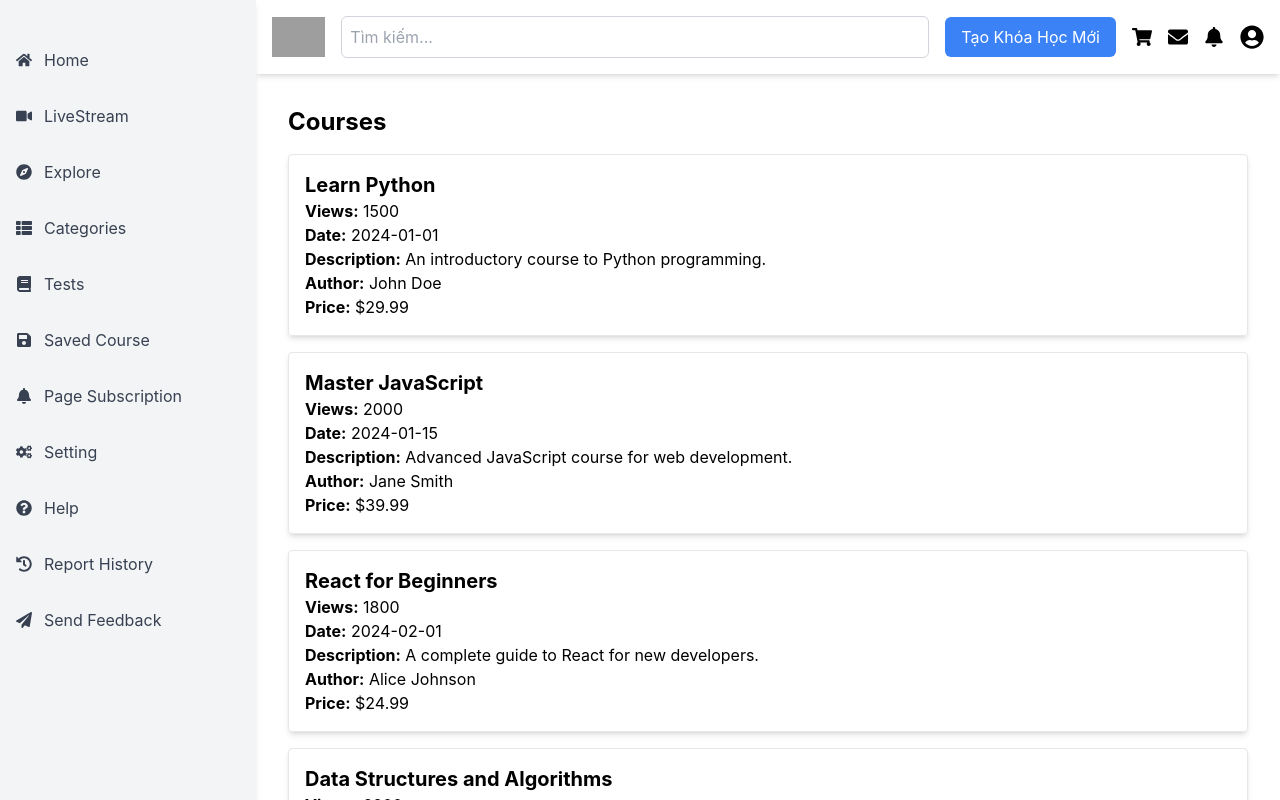
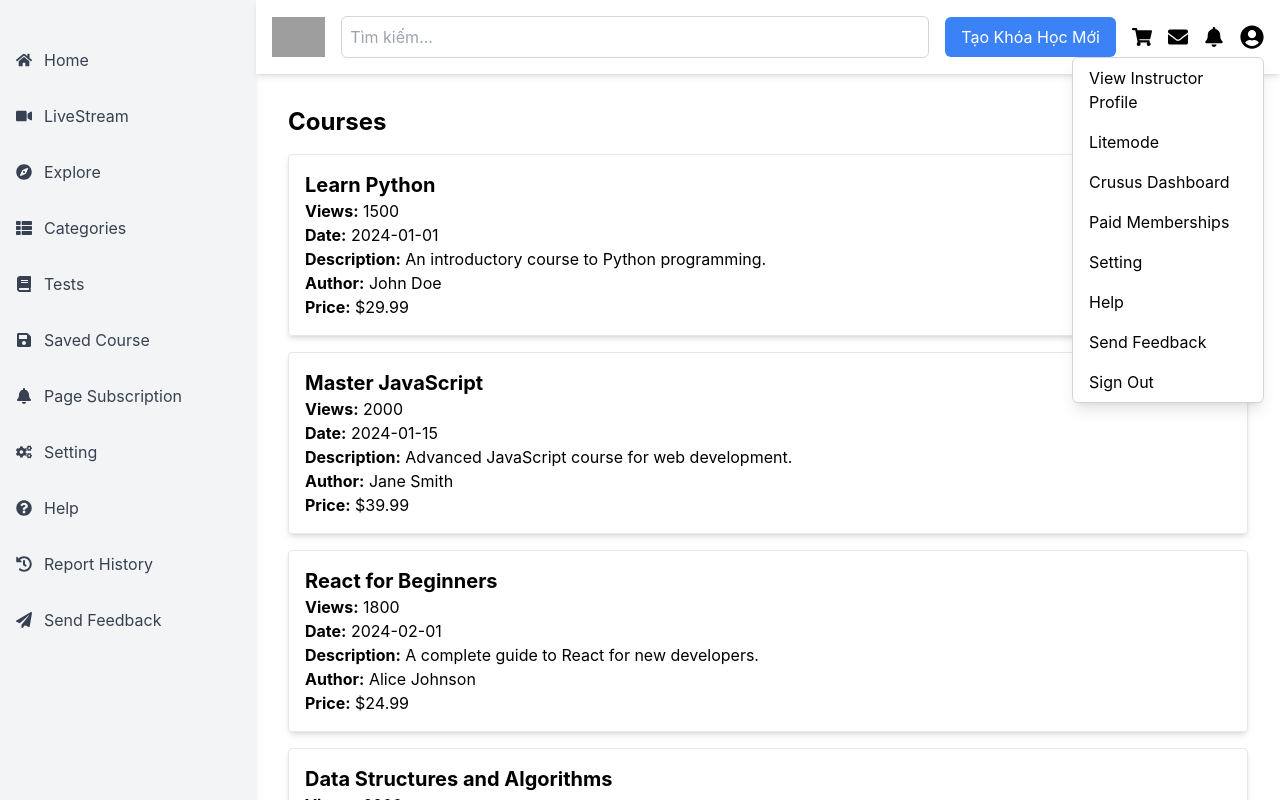
Before and after one commit to Ka213s/Clonesera, a React (Create React App) app: page / in a window 1280 px wide. Both pictures are taken after a click on the icon 1252 px from the left and 37 px from the top of the page. Shown: the top 800 px of the page. Built offline with nearby package versions, Linux system fonts and the light colour scheme; grey boxes are pictures that could not be loaded.

Commit message:
Dropdown when click avater profile

```diff
--- a/src/components/Header/Header.tsx
+++ b/src/components/Header/Header.tsx
@@ -4,13 +4,18 @@ import { FaShoppingCart, FaEnvelope, FaBell, FaUserCircle, FaBars } from 'react-
 
 const Header: React.FC = () => {
   const [showMenu, setShowMenu] = useState(false);
+  const [showDropdown, setShowDropdown] = useState(false);
 
   const toggleMenu = () => {
     setShowMenu(!showMenu);
   };
 
+  const toggleDropdown = () => {
+    setShowDropdown(!showDropdown);
+  };
+
   return (
-    <header className="flex items-center justify-between p-4 bg-white shadow-md">
+    <header className="relative flex items-center justify-between p-4 bg-white shadow-md">
       <div className="flex items-center">
         <img src="path_to_logo.png" alt="Logo" className="h-10" />
       </div>
@@ -28,7 +33,26 @@ const Header: React.FC = () => {
         <FaShoppingCart className="text-xl cursor-pointer" />
         <FaEnvelope className="text-xl cursor-pointer" />
         <FaBell className="text-xl cursor-pointer" />
-        <FaUserCircle className="text-2xl cursor-pointer" />
+        <div className="relative">
+          <FaUserCircle
+            className="text-2xl cursor-pointer"
+            onClick={toggleDropdown}
+          />
+          {showDropdown && (
+            <div className="absolute right-0 w-48 mt-2 bg-white border border-gray-300 rounded-md shadow-lg">
+              <ul>
+                <li className="px-4 py-2 hover:bg-gray-100 cursor-pointer">View Instructor Profile</li>
+                <li className="px-4 py-2 hover:bg-gray-100 cursor-pointer">Litemode</li>
+                <li className="px-4 py-2 hover:bg-gray-100 cursor-pointer">Crusus Dashboard</li>
+                <li className="px-4 py-2 hover:bg-gray-100 cursor-pointer">Paid Memberships</li>
+                <li className="px-4 py-2 hover:bg-gray-100 cursor-pointer">Setting</li>
+                <li className="px-4 py-2 hover:bg-gray-100 cursor-pointer">Help</li>
+                <li className="px-4 py-2 hover:bg-gray-100 cursor-pointer">Send Feedback</li>
+                <li className="px-4 py-2 hover:bg-gray-100 cursor-pointer">Sign Out</li>
+              </ul>
+            </div>
+          )}
+        </div>
       </div>
     </header>
   );
```
